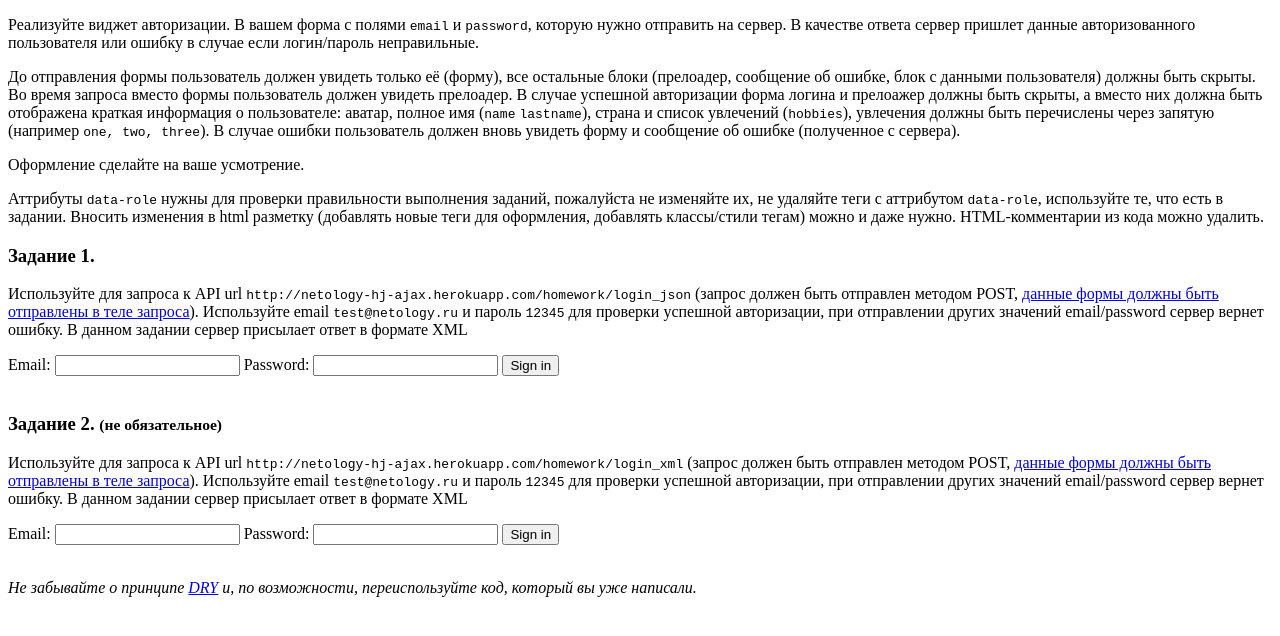
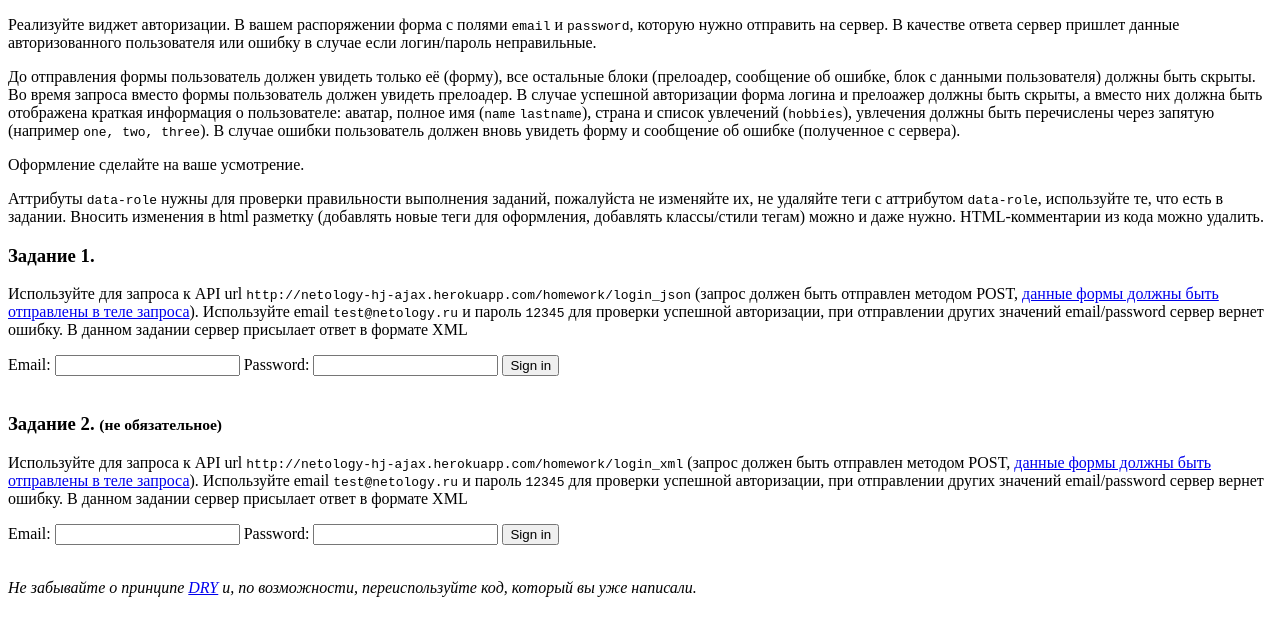
Before and after one commit to afitiskin/netology-hj-ajax, a website: page public/homework.html in a window 1280 px wide. Drawn offline with Linux system fonts and the light colour scheme.

Commit message:
Update homework text

```diff
--- a/public/homework.html
+++ b/public/homework.html
@@ -8,7 +8,7 @@
 </head>
 <body class="shower">
     <section class="intro">
-        <p>Реализуйте виджет авторизации. В вашем форма с полями <code>email</code> и <code>password</code>, которую нужно отправить на сервер. В качестве ответа сервер пришлет данные авторизованного пользователя или ошибку в случае если логин/пароль неправильные.</p>
+        <p>Реализуйте виджет авторизации. В вашем распоряжении форма с полями <code>email</code> и <code>password</code>, которую нужно отправить на сервер. В качестве ответа сервер пришлет данные авторизованного пользователя или ошибку в случае если логин/пароль неправильные.</p>
         <p>До отправления формы пользователь должен увидеть только её (форму), все остальные блоки (прелоадер, сообщение об ошибке, блок с данными пользователя) должны быть скрыты. Во время запроса вместо формы пользователь должен увидеть прелоадер. В случае успешной авторизации форма логина и прелоажер должны быть скрыты, а вместо них должна быть отображена краткая информация о пользователе: аватар, полное имя (<code>name</code> <code>lastname</code>), страна и список увлечений (<code>hobbies</code>), увлечения должны быть перечислены через запятую (например <code>one, two, three</code>). В случае ошибки пользователь должен вновь увидеть форму и сообщение об ошибке (полученное с сервера).</p>
         <p>Оформление сделайте на ваше усмотрение.</p>
         <p>Аттрибуты <code>data-role</code> нужны для проверки правильности выполнения заданий, пожалуйста не изменяйте их, не удаляйте теги с аттрибутом <code>data-role</code>, используйте те, что есть в задании. Вносить изменения в html разметку (добавлять новые теги для оформления, добавлять классы/стили тегам) можно и даже нужно. HTML-комментарии из кода можно удалить.</p>
```
